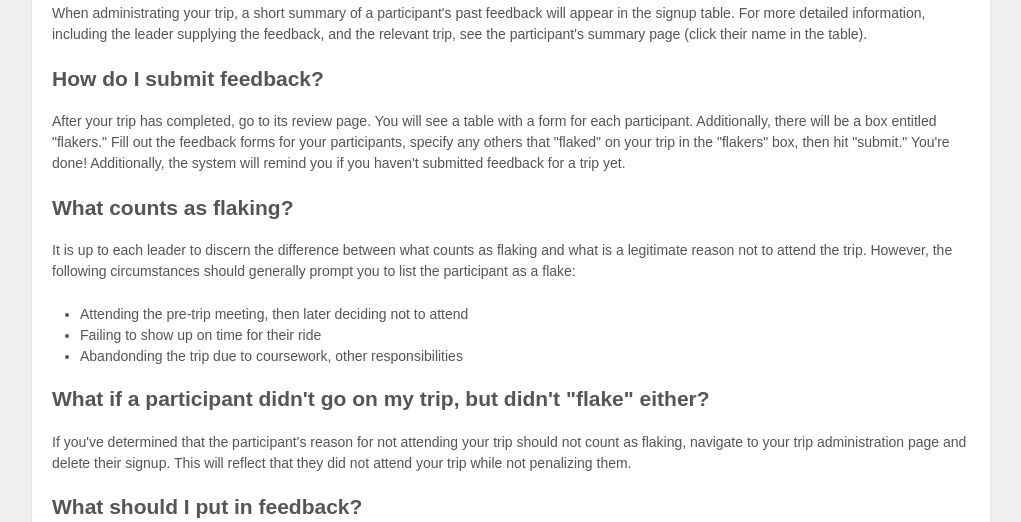
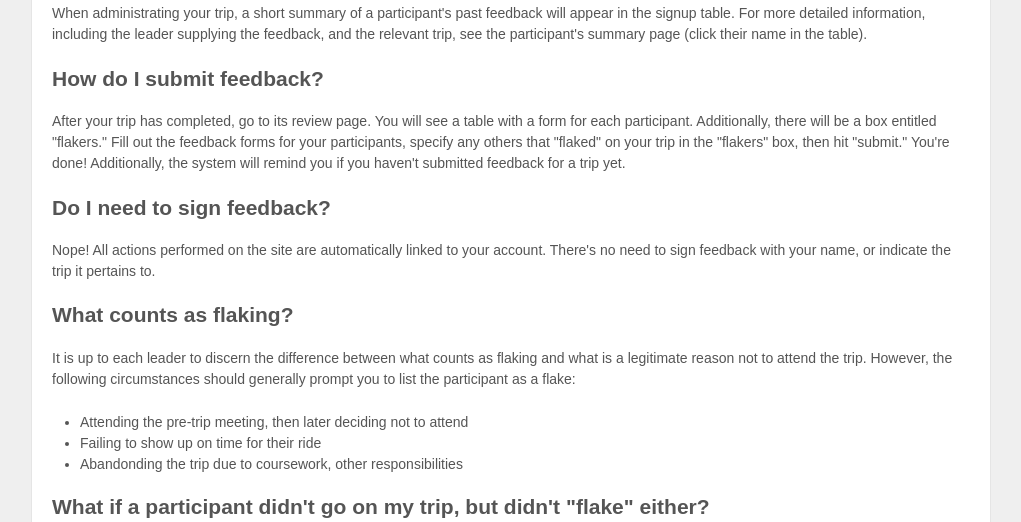
Before and after one commit to DavidCain/mitoc-trips, a Django app: page /help/leaders/feedback/ in a window 1280 px wide. Shown: the part 529-1051 px from the top of the page, without its empty margins (129-1150 px from the left). Run offline with Django 3.2, Linux system fonts and the light colour scheme; the visitor is signed in with stand-in values (Sample User, id 1); parts of the project's set-up code (start-up, migrations or seed data) failed here and were passed over; some libraries are stand-ins or nearby versions.

Commit message:
Note that there's no need to sign feedback
Some leaders have been signing their names. Make a clear note that
there's no need to do this.

```diff
--- a/ws/templates/help/leaders/feedback.html
+++ b/ws/templates/help/leaders/feedback.html
@@ -6,6 +6,9 @@
 
 <h4 id="submit_feedback">How do I submit feedback?</h4>
 <p>After your trip has completed, go to its review page. You will see a table with a form for each participant. Additionally, there will be a box entitled &quot;flakers.&quot; Fill out the feedback forms for your participants, specify any others that &quot;flaked&quot; on your trip in the &quot;flakers&quot; box, then hit &quot;submit.&quot; You're done! Additionally, the system will remind you if you haven't submitted feedback for a trip yet.</p>
+
+<h4 id="signing_feedback">Do I need to sign feedback?</h4>
+<p>Nope! All actions performed on the site are automatically linked to your account. There's no need to sign feedback with your name, or indicate the trip it pertains to.</p>
 
 <h4 id="what_counts_as_flaking">What counts as flaking?</h4>
 <p>It is up to each leader to discern the difference between what counts as flaking and what is a legitimate reason not to attend the trip. However, the following circumstances should generally prompt you to list the participant as a flake:</p>
--- a/ws/templates/review_trip.html
+++ b/ws/templates/review_trip.html
@@ -32,6 +32,8 @@ signup on your <a href="{% url 'admin_trip' trip.id %}">trip admin page.</a></p>
 {% if not feedback_list %}
 <p>Nobody attended this trip.</p>
 {% else %}
+<p>There's <a href="{% url 'help-feedback' %}#signing_feedback">no need to sign any feedback</a>- comments are automatically linked to both this trip and your account.</p>
+
 <form action="" method="post">
 {% csrf_token %}
 {{ form.non_field_errors }}
```
